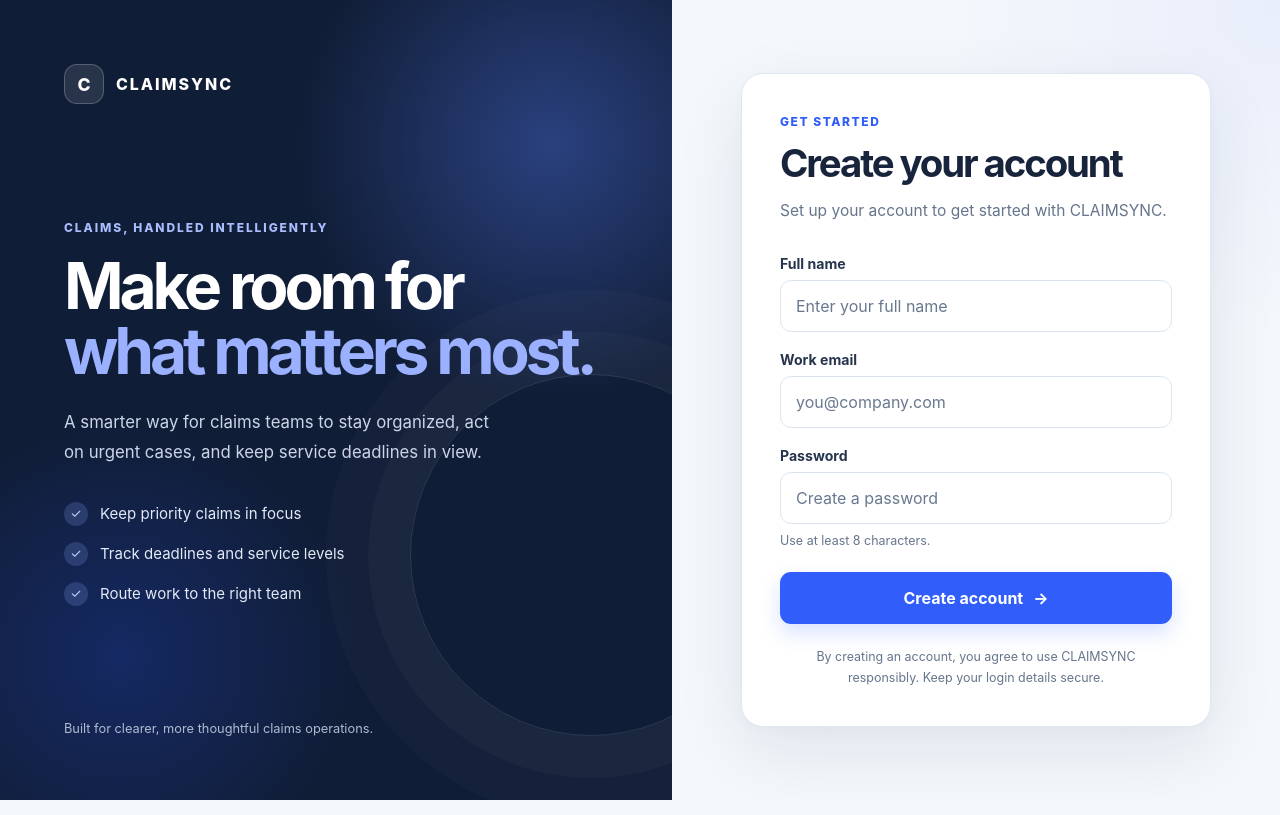
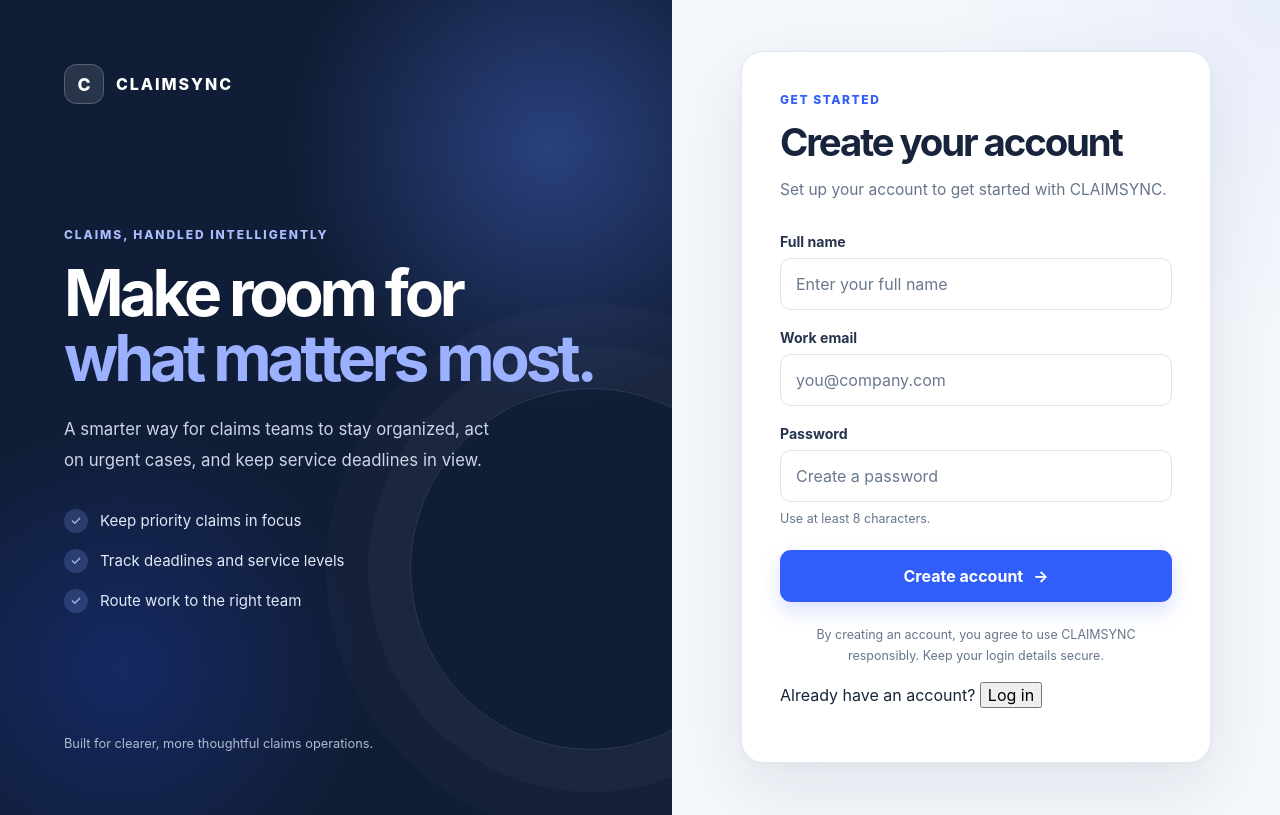
Before and after one commit to Neemasree/CLAIMSYNC, a React (Vite) app: page / in a window 1280 px wide. Built offline with nearby package versions, Linux system fonts and the light colour scheme; no server answers.

Commit message:
feat(ui): connect signup to login flow

```diff
--- a/frontend/Signup.jsx
+++ b/frontend/Signup.jsx
@@ -3,7 +3,7 @@ import "./Signup.css";
 
 const API_BASE_URL = import.meta.env.VITE_API_URL || "http://localhost:5000";
 
-function Signup() {
+function Signup({ onSignupSuccess, onSwitchToLogin }) {
   const [formData, setFormData] = useState({
     name: "",
     email: "",
@@ -66,6 +66,7 @@ function Signup() {
 
       setSuccess(data.message || "Your account was created successfully.");
       setFormData({ name: "", email: "", password: "" });
+      onSignupSuccess?.(email);
     } catch (requestError) {
       setError(
         requestError instanceof TypeError
@@ -184,6 +185,7 @@ function Signup() {
             By creating an account, you agree to use CLAIMSYNC responsibly.
             Keep your login details secure.
           </p>
+          <p className="auth-switch">Already have an account? <button type="button" onClick={onSwitchToLogin}>Log in</button></p>
         </div>
       </section>
     </main>
```
